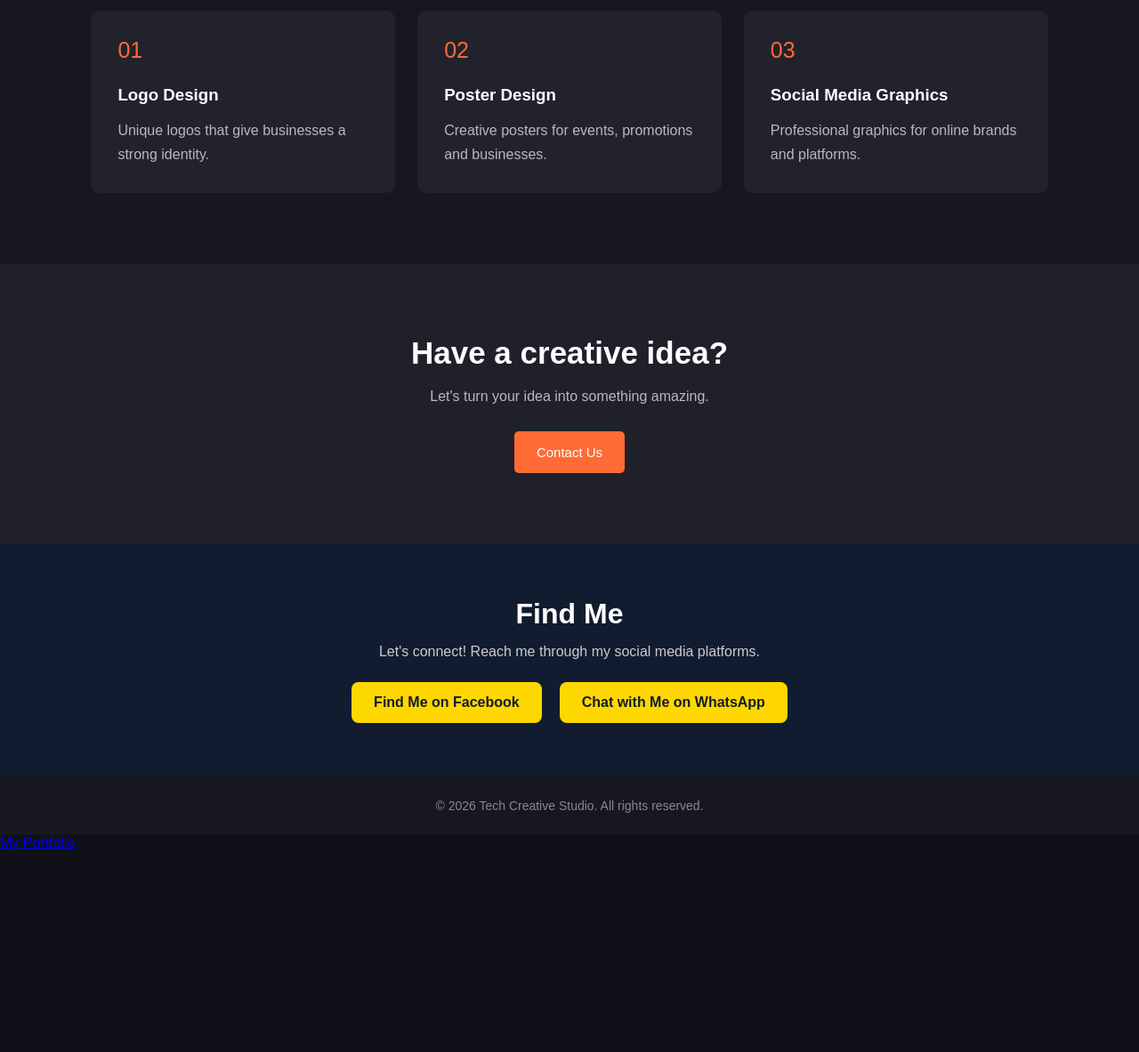
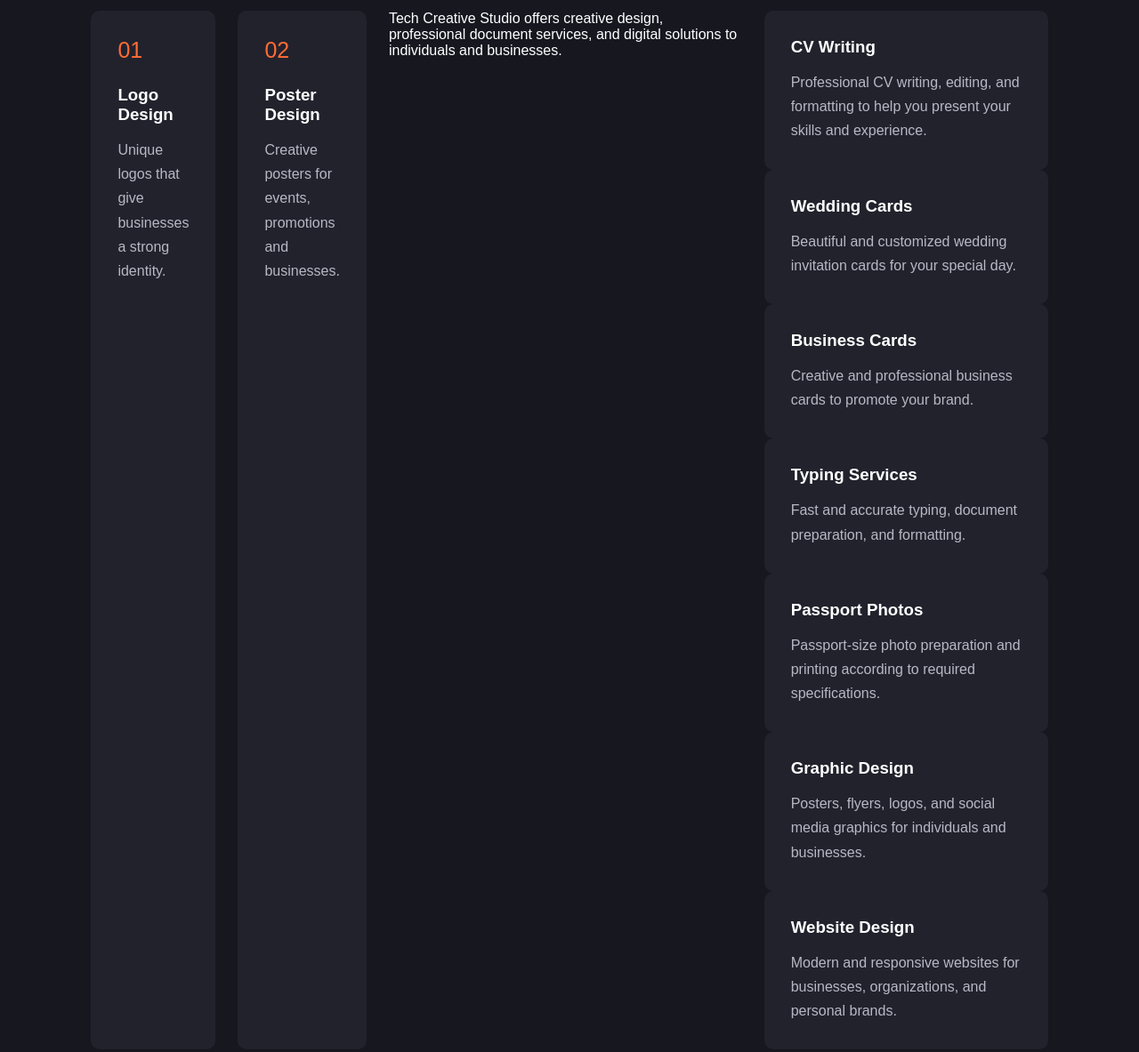
Before and after one commit to techbrians/spectacular01, a plain HTML site: page Index.html in a window 1280 px wide. Shown: the part 860-2043 px from the top of the page at 89% size. Before the commit the page ends 1817 px from the top, so only its background shows below. Drawn offline with nearby package versions, Linux system fonts and the light colour scheme; no server answers.

Commit message:
Update Index.html

```diff
--- a/Index.html
+++ b/Index.html
@@ -72,11 +72,49 @@ content="Tech Creative Studio offers creative graphic design services, including
             <p>Creative posters for events, promotions and businesses.</p>
         </div>
 
+    <p class="section-intro">
+        Tech Creative Studio offers creative design,
+        professional document services, and digital solutions
+        to individuals and businesses.
+    </p>
+
+    <div class="services-container">
+
         <div class="service-card">
-            <div class="service-number">03</div>
-            <h3>Social Media Graphics</h3>
-            <p>Professional graphics for online brands and platforms.</p>
+            <h3>CV Writing</h3>
+            <p>Professional CV writing, editing, and formatting to help you present your skills and experience.</p>
         </div>
+
+        <div class="service-card">
+            <h3>Wedding Cards</h3>
+            <p>Beautiful and customized wedding invitation cards for your special day.</p>
+        </div>
+
+        <div class="service-card">
+            <h3>Business Cards</h3>
+            <p>Creative and professional business cards to promote your brand.</p>
+        </div>
+
+        <div class="service-card">
+            <h3>Typing Services</h3>
+            <p>Fast and accurate typing, document preparation, and formatting.</p>
+        </div>
+
+        <div class="service-card">
+            <h3>Passport Photos</h3>
+            <p>Passport-size photo preparation and printing according to required specifications.</p>
+        </div>
+
+        <div class="service-card">
+            <h3>Graphic Design</h3>
+            <p>Posters, flyers, logos, and social media graphics for individuals and businesses.</p>
+        </div>
+
+        <div class="service-card">
+            <h3>Website Design</h3>
+            <p>Modern and responsive websites for businesses, organizations, and personal brands.</p>
+        </div>
+
     </div>
 </section>
 
```
